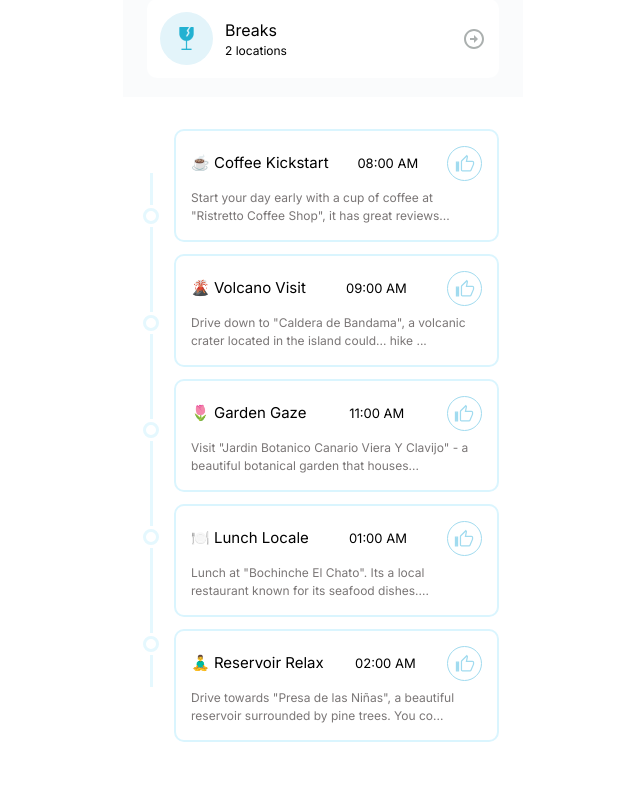
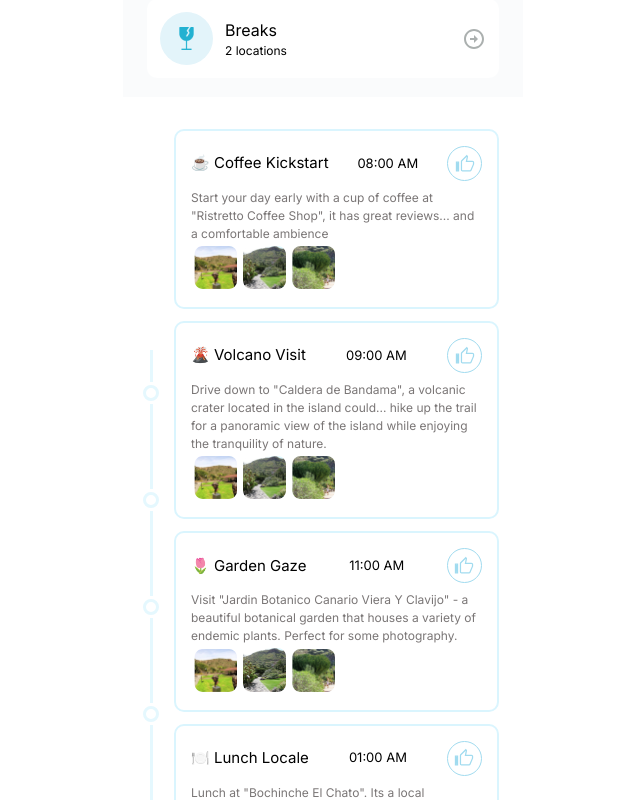
Before and after one commit to janis-app/janis-fe, a Next.js app: page /day-plan in a window 1280 px wide. Shown: the part 1020-1820 px from the top of the page, without its empty margins (317-957 px from the left). Before the commit the page ends 1762 px from the top, so only its background shows below. Built offline with nearby package versions, Linux system fonts and the light colour scheme.

Commit message:
images visible on load

```diff
--- a/pages/day-plan/index.js
+++ b/pages/day-plan/index.js
@@ -226,7 +226,7 @@ export default function DayPlan() {
                 </div>
                 </div>
 
-                {isTextVisible && updatedIndex == index ? (
+                {/* {isTextVisible && updatedIndex == index ? ( */}
                   <>
                     <p style={{ fontSize: 12, color: "#7A7676" }}>
                       {items.disc}
@@ -255,15 +255,6 @@ export default function DayPlan() {
                       />
                     </div>
                   </>
-                ) : (
-                  <>
-                    <p style={{ fontSize: 12, color: "#7A7676" }}>
-                      {items.disc.length > 15
-                        ? items.disc.slice(0, 90) + "..."
-                        : items.disc}
-                    </p>
-                  </>
-                )}
               </div>
             );
           })}
```
